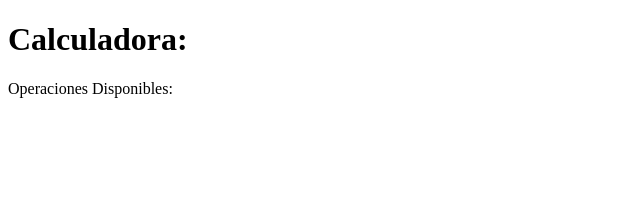
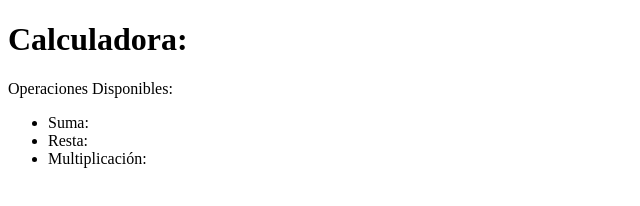
Before and after one commit to JVELAZCO-UPGOP/SitioW, a plain HTML site: page index.html in a window 1280 px wide. Shown: the whole page, without its empty margins (0-640 px from the left). Drawn offline with Linux system fonts and the light colour scheme.

Commit message:
Agregando Lista de Opciones

```diff
--- a/index.html
+++ b/index.html
@@ -8,5 +8,10 @@
 <body>
     <h1>Calculadora:</h1>
     <p>Operaciones Disponibles:</p>
+    <ul>
+        <li>Suma:</li>
+        <li>Resta:</li>
+        <li>Multiplicación:</li>
+    </ul>
 </body>
 </html>
```
